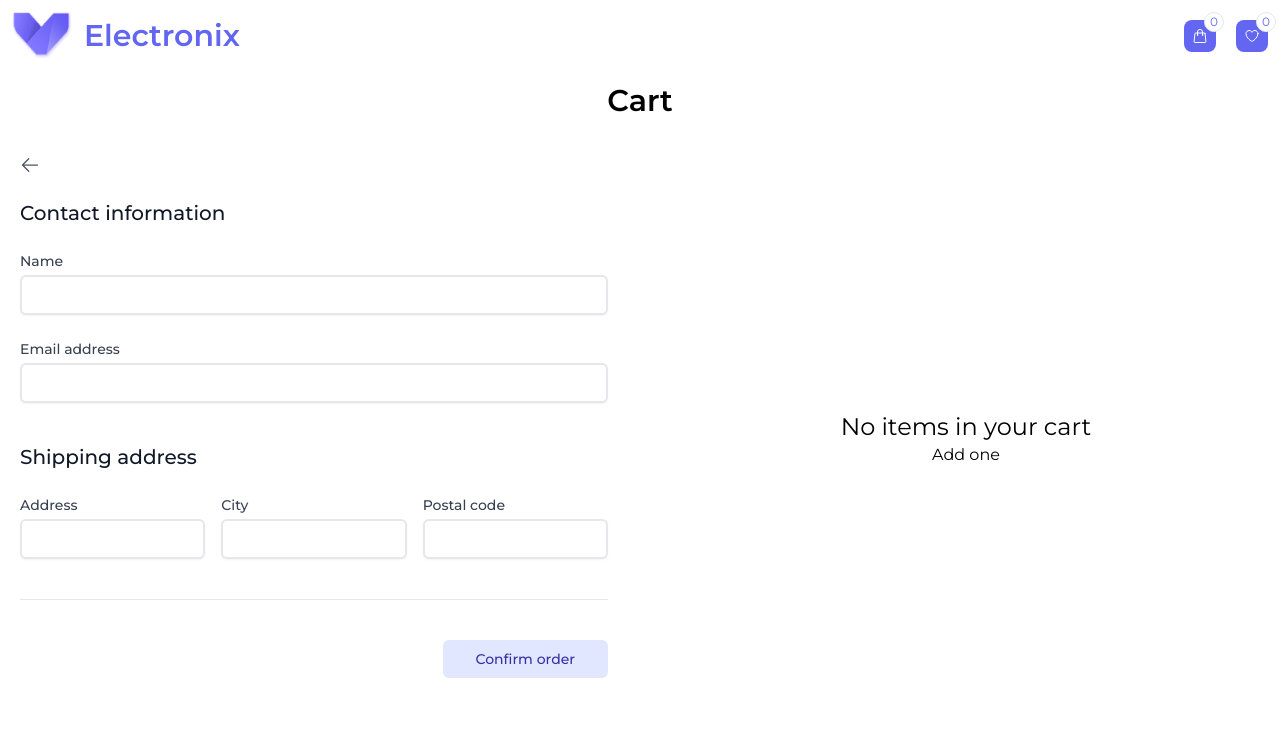
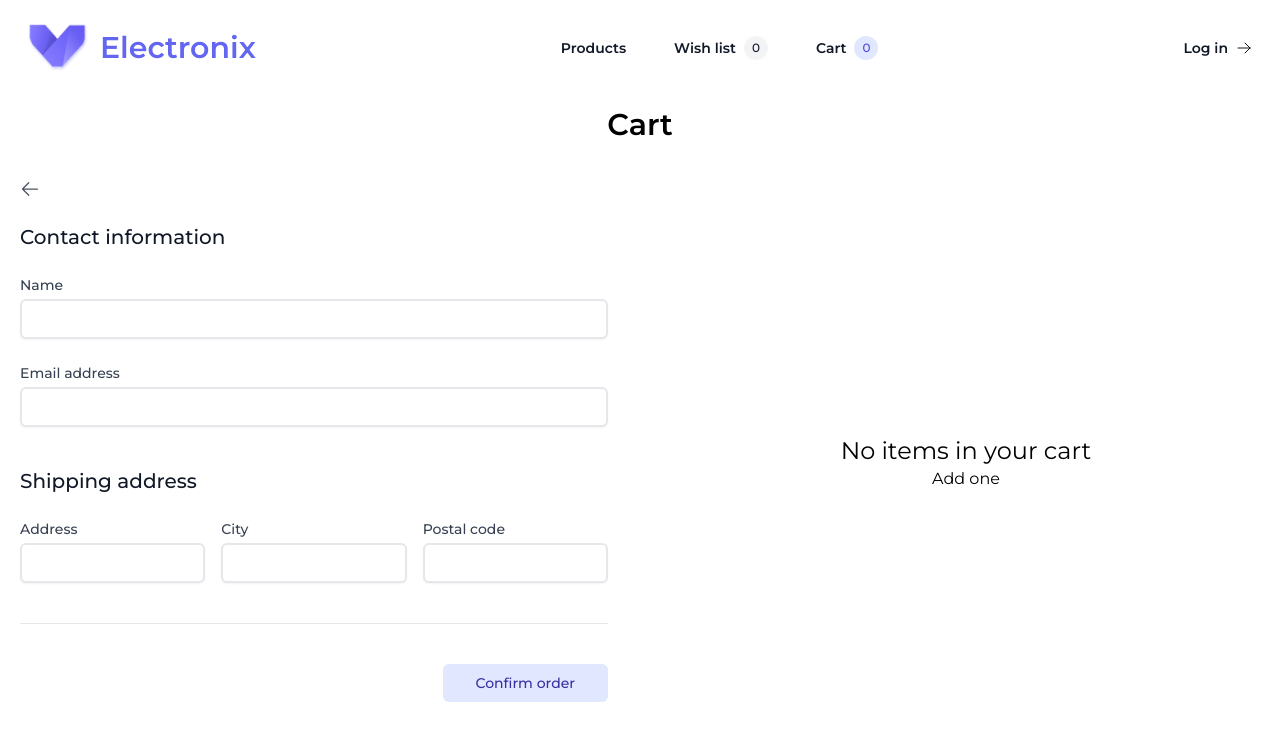
Before and after one commit to bxr5xrk/electronix-client, a React (Vite) app: page /cart in a window 1280 px wide. Shown: the top 740 px of the page. Built offline with nearby package versions, Linux system fonts and the light colour scheme; sample sign-in values are in the browser's storage.

Commit message:
added new header

```diff
--- a/src/layout/components/MainLayout/components/Header/index.tsx
+++ b/src/layout/components/MainLayout/components/Header/index.tsx
@@ -1,53 +1,150 @@
-import { HeartIcon, ShoppingBagIcon } from '@heroicons/react/24/outline';
-import { memo } from 'react';
-import { Link } from 'react-router-dom';
+import { cl } from '@/utils/index';
+import {
+    ArrowRightIcon,
+    Bars3Icon,
+    XMarkIcon
+} from '@heroicons/react/24/outline';
+import { memo, useState } from 'react';
+import { Link, useLocation, useNavigate } from 'react-router-dom';
 import { useAppSelector } from '../../../../../app/store';
 import MainLogo from '../../../../../assets/logo.png';
 import { selectCart } from '../../../../../features/cart/cartSlice';
 import { selectWishList } from '../../../../../features/wishlist/wishListSlice';
 
-function WishListLinkWithCount() {
+function Header() {
+    const navigate = useNavigate();
+    const { cartItems } = useAppSelector(selectCart);
     const { wishListItems } = useAppSelector(selectWishList);
+    const [mobileMenuOpen, setMobileMenuOpen] = useState(false);
+
+    const navigation = [
+        {
+            link: '/',
+            label: 'Products'
+        },
+        {
+            link: '/wish-list',
+            label: 'Wish list',
+            count: wishListItems.length
+        },
+        {
+            link: '/cart',
+            label: 'Cart',
+            count: cartItems.reduce((acc, i) => acc + +i.count, 0)
+        }
+    ];
+
+    const handleClickNavItem = (link: string) => {
+        if (mobileMenuOpen) {
+            setMobileMenuOpen(false);
+        }
+        navigate(link);
+    };
 
     return (
-        <div className="relative">
-            <Link
-                className="flex items-center justify-center rounded-lg bg-primary-500 p-2"
-                to="/wish-list"
+        <header className="w-full pt-3">
+            <nav className="mx-auto flex items-center justify-between p-3 lg:px-4">
+                <HeaderLogo />
+
+                <div className="flex lg:hidden">
+                    <button
+                        type="button"
+                        className="-m-2.5 inline-flex items-center justify-center rounded-md p-2.5 text-gray-700"
+                        onClick={() => setMobileMenuOpen(true)}
                     >
-                <HeartIcon className="w-4 h-4 text-white" aria-hidden />
-            </Link>
-            <span className="absolute -top-2 -right-2 flex items-center justify-center text-primary-500 w-5 h-5 border text-xs bg-white p-2 rounded-full">
-                {wishListItems.length}
-            </span>
+                        <Bars3Icon className="h-6 w-6" aria-hidden="true" />
+                    </button>
                 </div>
+
+                <div className="hidden lg:flex lg:gap-x-12">
+                    {navigation.map((item) => (
+                        <NavigationItem
+                            onClick={handleClickNavItem}
+                            key={item.link}
+                            label={item.label}
+                            count={item.count}
+                            link={item.link}
+                        />
+                    ))}
+                </div>
+
+                <div className="hidden lg:flex lg:justify-end">
+                    <NavigationItem
+                        onClick={handleClickNavItem}
+                        label="Log in"
+                        link={'/auth/login'}
+                        icon={
+                            <ArrowRightIcon
+                                className="h-4 w-4"
+                                aria-hidden="true"
+                            />
+                        }
+                    />
+                </div>
+            </nav>
+
+            {/* side over */}
+            <div className="lg:hidden ease-in-out transition-opacity">
+                <div className="fixed inset-0 z-20" />
+                <div
+                    className={cl(
+                        mobileMenuOpen
+                            ? 'opacity-100 translate-x-0'
+                            : 'opacity-0 translate-x-100',
+                        'border-l transform ease-in-out transition-opacity fixed inset-y-0 right-0 z-20 w-full h-full overflow-y-auto bg-white px-6 py-6 sm:max-w-sm'
+                    )}
+                >
+                    <div className="flex items-center justify-between">
+                        <HeaderLogo />
+
+                        <button
+                            type="button"
+                            className="-m-2.5 rounded-md p-2.5 text-gray-700"
+                            onClick={() => setMobileMenuOpen((prev) => !prev)}
+                        >
+                            <span className="sr-only">Close menu</span>
+                            <XMarkIcon className="h-6 w-6" aria-hidden="true" />
+                        </button>
+                    </div>
+                    <div className="mt-6 flow-root">
+                        <div className="-my-6 divide-y divide-gray-500/10">
+                            <div className="space-y-2 py-6">
+                                {navigation.map((item) => (
+                                    <NavigationItem
+                                        onClick={handleClickNavItem}
+                                        key={item.link}
+                                        label={item.label}
+                                        count={item.count}
+                                        link={item.link}
+                                        isMobileView
+                                    />
+                                ))}
+                            </div>
+                            <div className="py-6">
+                                <NavigationItem
+                                    onClick={handleClickNavItem}
+                                    label="Log in"
+                                    link={'/auth/login'}
+                                    icon={
+                                        <ArrowRightIcon
+                                            className="h-4 w-4"
+                                            aria-hidden="true"
+                                        />
+                                    }
+                                />
+                            </div>
+                        </div>
+                    </div>
+                </div>
+            </div>
+        </header>
     );
 }
 
-function CartLinkWithCount() {
-    const { cartItems } = useAppSelector(selectCart);
+export default memo(Header);
 
+function HeaderLogo() {
     return (
-        <div className="relative">
-            <Link
-                className="flex items-center justify-center rounded-lg bg-primary-500 p-2"
-                to="/cart"
-            >
-                <ShoppingBagIcon className="w-4 h-4 text-white" aria-hidden />
-            </Link>
-            <span className="absolute -top-2 -right-2 flex items-center justify-center text-primary-500 w-5 h-5 border text-xs bg-white p-2 rounded-full">
-                {cartItems.reduce((acc, i) => acc + +i.count, 0)}
-            </span>
-        </div>
-    );
-}
-
-function Header() {
-    return (
-        <header
-            id="header"
-            className="w-full flex items-center justify-between pt-3"
-        >
         <Link to="/" className="flex items-center gap-3 cursor-pointer">
             <img src={MainLogo} alt="logo" width="60" height="60" />
 
@@ -55,14 +152,53 @@ function Header() {
                 Electronix
             </h1>
         </Link>
-
-            <div className="flex items-center gap-5">
-                <CartLinkWithCount />
-
-                <WishListLinkWithCount />
-            </div>
-        </header>
     );
 }
 
-export default memo(Header);
+interface NavigationItemProps {
+    link: string;
+    label: string;
+    onClick: (i: string) => void;
+    count?: number;
+    isMobileView?: boolean;
+    icon?: JSX.Element;
+}
+
+function NavigationItem({
+    link,
+    label,
+    count,
+    isMobileView,
+    icon,
+    onClick
+}: NavigationItemProps) {
+    const { pathname } = useLocation();
+
+    return (
+        <button
+            onClick={() => onClick(link)}
+            className={cl(
+                'relative flex items-center gap-2',
+                isMobileView
+                    ? '-mx-3 w-full block rounded-lg py-2.5 px-3 text-base font-semibold leading-7 text-gray-900 hover:bg-gray-50'
+                    : 'text-sm font-semibold leading-6 text-gray-900'
+            )}
+        >
+            <span>{label}</span>
+            {icon}
+
+            {count !== undefined ? (
+                <span
+                    className={cl(
+                        pathname === link
+                            ? 'bg-indigo-100 text-indigo-600'
+                            : 'bg-gray-100 text-gray-900',
+                        'rounded-full p-0.5 w-6 h-6 flex items-center justify-center text-xs font-medium'
+                    )}
+                >
+                    {count}
+                </span>
+            ) : null}
+        </button>
+    );
+}
```
Lines whose indentation alone changed are shown as unchanged.
